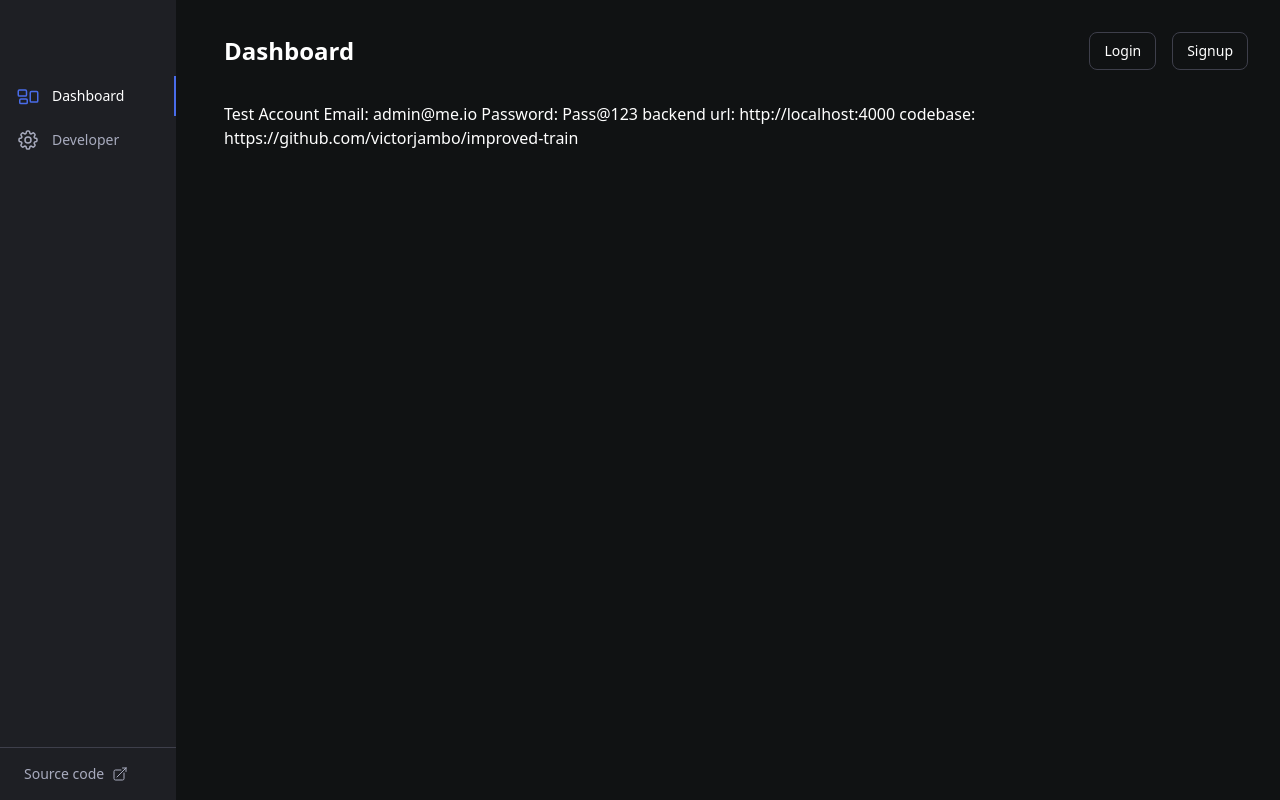
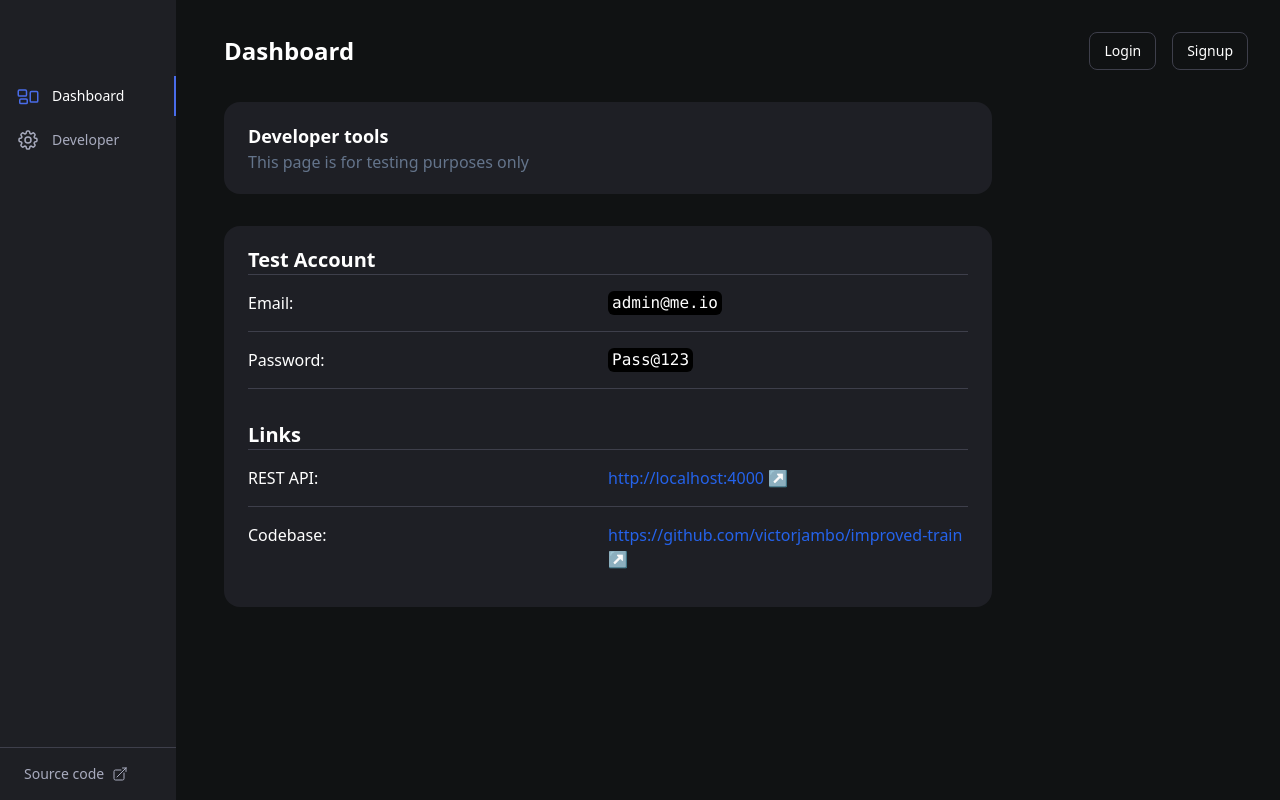
Before and after one commit to victorjambo/improved-train, a Next.js app in the folder client/: page /developer in a window 1280 px wide. Built offline with nearby package versions, Linux system fonts and the light colour scheme; no server answers.

Commit message:
[client] developer

```diff
--- a/client/src/components/auth/loggedin.tsx
+++ b/client/src/components/auth/loggedin.tsx
@@ -38,7 +38,7 @@ export default function Loggedin() {
             >
               <Popover.Panel className="absolute -left-10 z-10 mt-3 -translate-x-1/2 transform w-52">
                 <div className="overflow-hidden rounded-lg shadow-lg ring-1 ring-black ring-opacity-5">
-                  <div className="flex flex-col divide-y-2 divide-[#3e3f4b] bg-[#262833]">
+                  <div className="flex flex-col divide-y divide-[#3e3f4b] bg-[#262833]">
                     <div className="px-4 pt-4 pb-2">
                       <div className="flex flex-row items-center space-x-2 cursor-default">
                         <JazziconGenerator seed={userId || 0} diameterRem={2} />
--- a/client/src/pages/developer.tsx
+++ b/client/src/pages/developer.tsx
@@ -2,16 +2,36 @@ import React from "react";
 
 const Developer: React.FC = () => {
   return (
-    <div>
-      Test Account
+    <div className="flex flex-col space-y-8 w-3/4">
+      <div className="rounded-2xl py-5 px-4 sm:px-6 bg-[#1e1f25] h-fit">
+        <h3 className="text-lg font-bold text-white pr-2">Developer tools</h3>
+        <div className="text-md text-slate-500 dark:text-slate-400">This page is for testing purposes only</div>
+      </div>
+      <div className="rounded-2xl py-5 px-4 sm:px-6 bg-[#1e1f25] h-fit divide-y divide-[#3e3f4b]">
+        <div className="font-semibold text-xl">Test Account</div>
+        <div className="grid grid-cols-2 py-4">
+          <div>Email:</div>
+          <code className="bg-black rounded-md px-1 w-fit">admin@me.io</code>
+        </div>
 
-      Email: admin@me.io
-      Password: Pass@123
+        <div className="grid grid-cols-2 py-4">
+          <div>Password:</div>
+          <code className="bg-black rounded-md px-1 w-fit">Pass@123</code>
+        </div>
 
-      backend url: http://localhost:4000
-      codebase: https://github.com/victorjambo/improved-train
+        <div className="pt-8 font-semibold text-xl">Links</div>
+        <div className="grid grid-cols-2 py-4">
+          <div>REST API:</div>
+          <a className="text-blue-600 after:content-['_↗']" href="http://localhost:4000">http://localhost:4000</a>
+        </div>
+
+        <div className="grid grid-cols-2 py-4">
+          <div>Codebase:</div>
+          <a className="text-blue-600 after:content-['_↗']" href="https://github.com/victorjambo/improved-train">https://github.com/victorjambo/improved-train</a>
+        </div>
+      </div>
     </div>
-  )
+  );
 };
 
 export default Developer;
```
